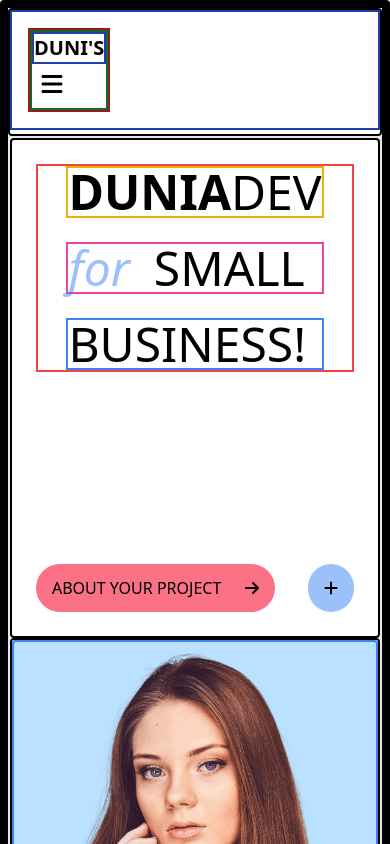
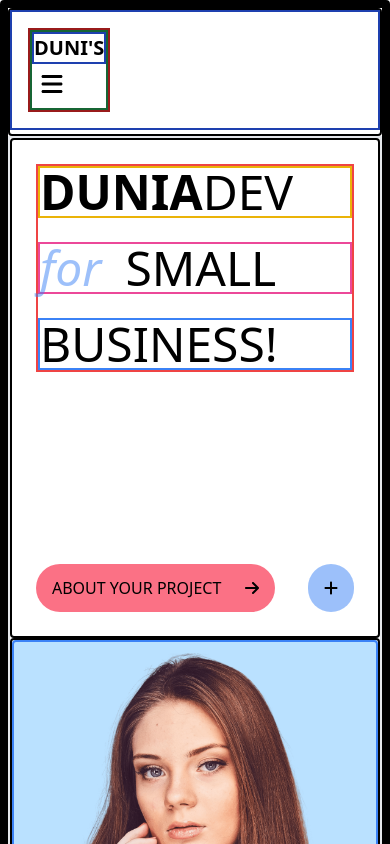
Before and after one commit to vanotis720/dunialydie_bento-landingpage, a React (Vite) app: page / in a window 390 px wide. Shown: the top 844 px of the page. Built offline with nearby package versions, Linux system fonts and the light colour scheme.

Commit message:
responsive complet

```diff
--- a/src/components/BodyContainer.jsx
+++ b/src/components/BodyContainer.jsx
@@ -10,7 +10,7 @@ export default function BodyContainer(){
             {/* premier carré */}
 
             <div className="md:h-screen  md:col-span-5 md:px-10 md:py-14 rounded border-2 border-black px-6 py-6">
-                <div className="grid grid-row-3 gap-y-6 text-5xl 2xl:text-9xl items-center justify-center md:grid-row-3  border-2 border-red-500 md:w-auto xl:text-8xl">
+                <div className="grid grid-row-3 gap-y-6 text-5xl 2xl:text-9xl items-center md:grid-row-3  border-2 border-red-500 md:w-auto xl:text-8xl">
                     <div className=" border-2 border-yellow-500">
                         <span className="font-bold ">DUNIA</span>
                         <span >DEV</span>
@@ -33,7 +33,7 @@ export default function BodyContainer(){
             </div>
             {/* deuxième carré */}
 
-            <div className="md:col-span-3 bg-backgoround bg-no-repeat bg-cover bg-center md:w-full md:h-auto h-80 rounded border-2 border-black">
+            <div style={{ background: "url('src/assets/profile-pic(4).png')", 'background-position': 'center', 'background-size': 'cover'}} className="md:col-span-3 md:w-full md:h-auto h-80 rounded border-2 border-black">
                 <div className="flex h-full justify-end flex-col rounded  border-2 border-blue-500">
                     <div className=" flex justify-between mx-12 md:mb-48 mb-6 border-2 border-pink-500 xl:mb-24 xl:gap-6 ">
                         <Buttons  style="rounded-full bg-white px-4 py-3 2xl:text-4xl text-base md:px-2 md:py-2 border-2 border-yellow-500 xl:text-2xl">
```
